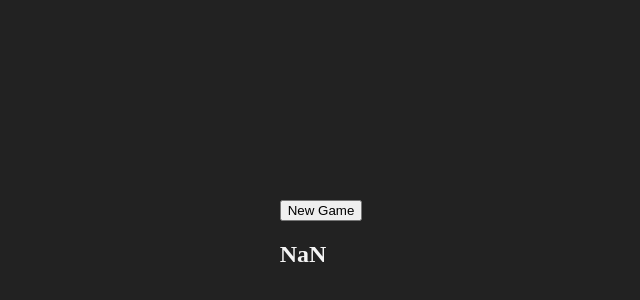
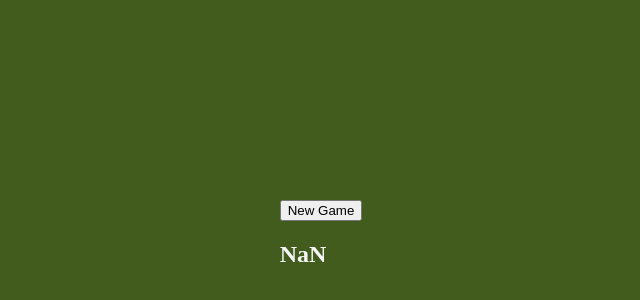
Before and after one commit to kacperkaluza/blackjack, a React (Vite) app: page / in a window 1280 px wide. Shown: the part 164-464 px from the top of the page, without its empty margins (319-959 px from the left). Built offline with nearby package versions, Linux system fonts and the light colour scheme.

Commit message:
Change background

```diff
--- a/src/App.css
+++ b/src/App.css
@@ -1,6 +1,6 @@
 body {
     height: 100vh;
-    background-color: rgb(34, 34, 34);
+    background-color: rgb(65, 92, 29);
     color: whitesmoke;
     display: flex;
     justify-content: center;
```
